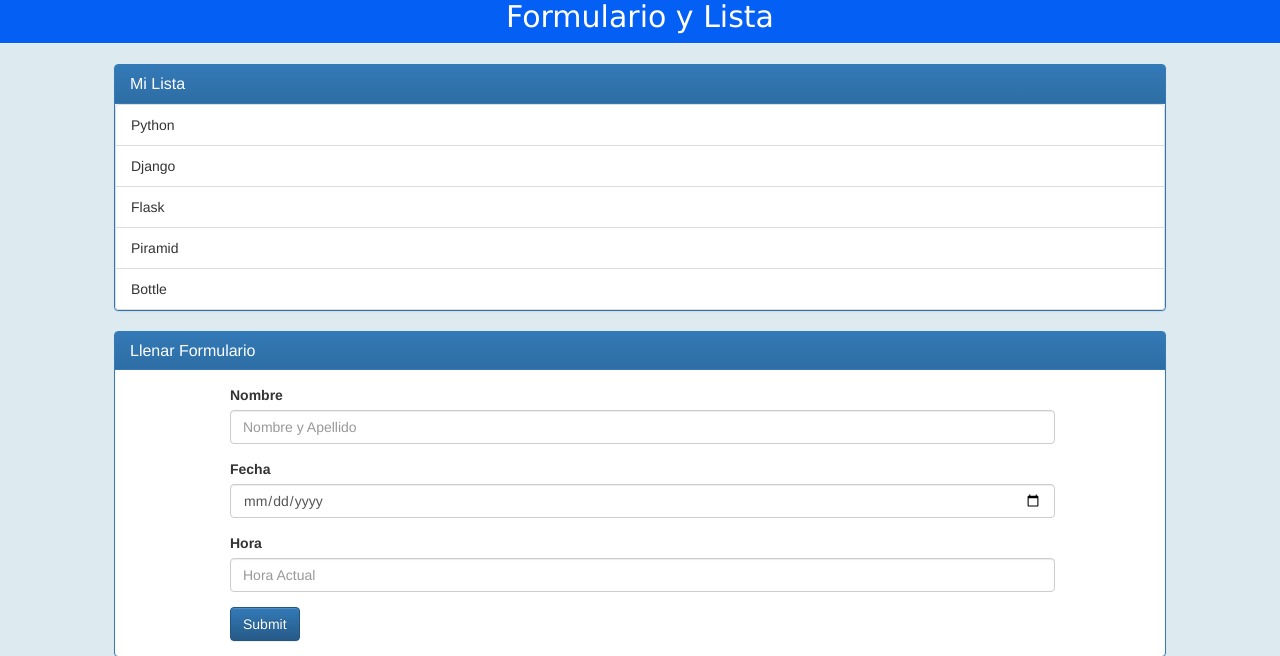
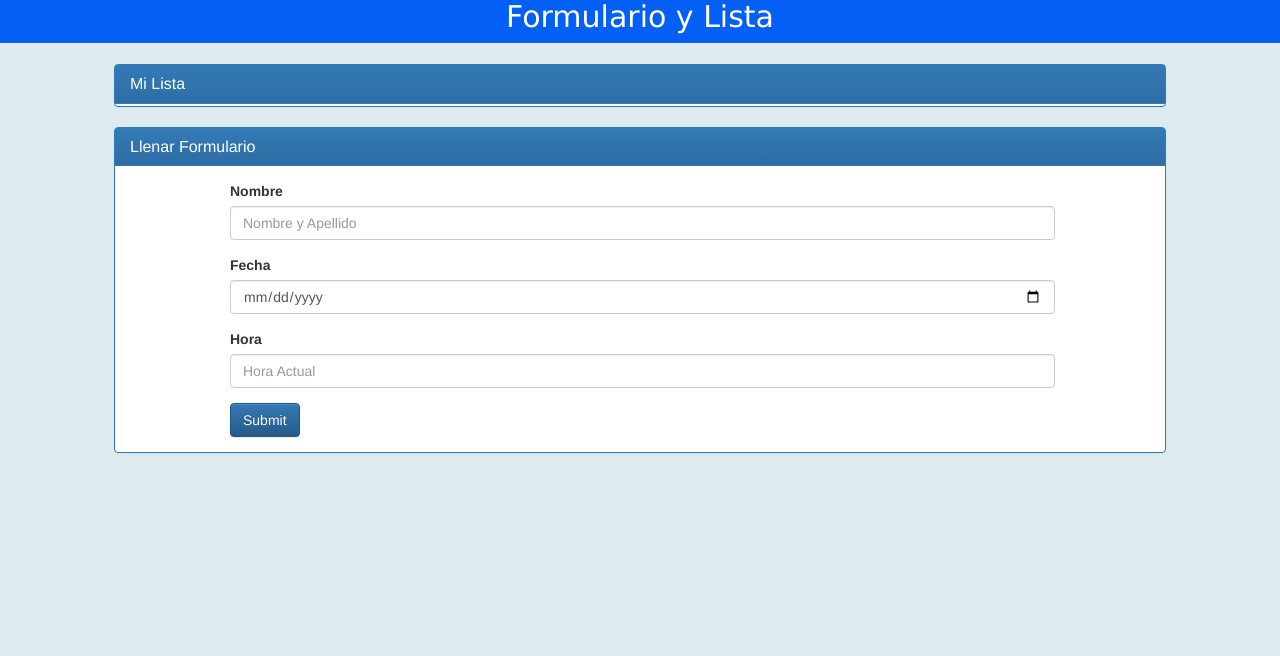
Before and after one commit to Starkidd/Curso-python, a Django app: template Pyton_web/Proyecto_Web/template/base.html in a window 1280 px wide. Shown: the top 656 px of the page. Run offline with Django 3.2, Linux system fonts and the light colour scheme; the template is opened without the code that fills it, so the values that code supplies are empty; some libraries are stand-ins or nearby versions.

Commit message:
tercer dia de web

```diff
--- a/Pyton_web/Proyecto_Web/Proyecto_Web/urls.py
+++ b/Pyton_web/Proyecto_Web/Proyecto_Web/urls.py
@@ -15,7 +15,9 @@ Including another URLconf
 """
 from django.conf.urls import url
 from django.contrib import admin
+from documentos.views import Documentos
 
 urlpatterns = [
+	url(r'^documentos/$',Documentos.as_view()),
     url(r'^admin/', admin.site.urls),
 ]
--- a/Pyton_web/Proyecto_Web/template/base.html
+++ b/Pyton_web/Proyecto_Web/template/base.html
@@ -26,19 +26,14 @@
   </div>
     <div class="row" style="margin-bottom:0px;padding-bottom:2px">
        <div class="col-xs-12" style="margin-bottom:-22px">
+
        <ul class="list-group active">
-
-  <li class="list-group-item ">Python</li>
-  <li class="list-group-item">Django</li>
-  <li class="list-group-item">Flask</li>
-  <li class="list-group-item">Piramid</li>
-  <li class="list-group-item">Bottle</li>
+          {%block contenido%}
+          {%endblock%}
 </ul>
-
 </div>
     </div>
 </div>
-
 <!-- formulario-->
 <div class="panel panel-primary" style="margin-right:114px;margin-left:114px">
     <div class="panel-heading" >
```
Also changed, not shown: Pyton_web/Proyecto_Web/documentos/views.py (+17 -0 lines), Pyton_web/Proyecto_Web/template/documentos.html (added, +11 -0 lines), Pyton_web/Proyecto_Web/db.sqlite3.
